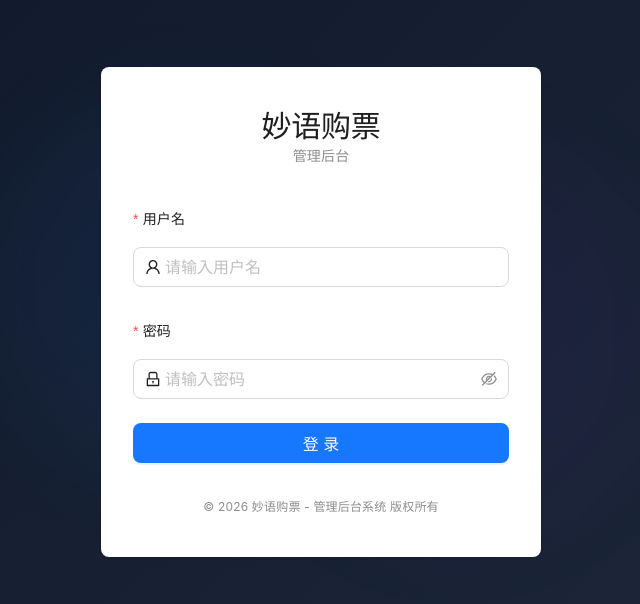
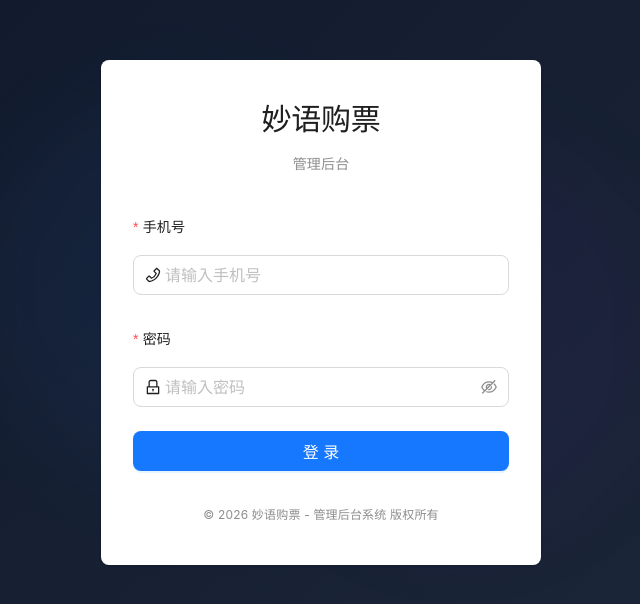
Before and after one commit to dherhf/miaoyu, a React (Vite) app in the folder web-admin-front/: page /login in a window 1280 px wide. Shown: the part 120-724 px from the top of the page, without its empty margins (335-975 px from the left). Built offline with nearby package versions, Linux system fonts and the light colour scheme.

Commit message:
feat(auth): 对接真实认证 API，移除 mock
登录改为手机号+密码调用真实接口，store 改为 async；移除 auth mock 及 AuthUser 类型；request 拦截器消息提示从 sonner 切换为 antd globalMessage；Header 适配新用户字段。

```diff
--- a/web-admin-front/src/App.tsx
+++ b/web-admin-front/src/App.tsx
@@ -18,7 +18,15 @@ import NotFound from './pages/NotFound';
 
 // 状态管理
 import { useAuthStore } from './features/auth';
+import { setGlobalMessage } from './shared/utils/globalMessage';
 import React from "react";
+
+/** 将 antd message 实例注入全局，供非组件模块（如 axios 拦截器）使用 */
+function GlobalMessageSetup() {
+  const { message } = AntApp.useApp();
+  setGlobalMessage(message);
+  return null;
+}
 
 /** 路由鉴权守卫组件 */
 function AuthGuard({ children }: { children: React.ReactNode }) {
@@ -72,6 +80,7 @@ function App() {
           }}}
       >
         <AntApp>
+          <GlobalMessageSetup />
           {/* 路由根入口 */}
           <RouterProvider router={router} />
         </AntApp>
--- /dev/null
+++ b/web-admin-front/src/features/auth/LoginPage.module.css
@@ -0,0 +1,67 @@
+.container {
+  width: 100%;
+  min-height: 100vh;
+  display: flex;
+  align-items: center;
+  justify-content: center;
+  padding: 32px 16px;
+  position: relative;
+  background: linear-gradient(135deg, #0f172a 0%, #1e293b 100%);
+}
+
+.bgDecoration {
+  position: absolute;
+  inset: 0;
+  overflow: hidden;
+  pointer-events: none;
+}
+
+.blobBlue {
+  position: absolute;
+  top: 25%;
+  left: 25%;
+  width: 384px;
+  height: 384px;
+  background: rgba(24, 144, 255, 0.05);
+  border-radius: 50%;
+  filter: blur(48px);
+}
+
+.blobPurple {
+  position: absolute;
+  bottom: 25%;
+  right: 25%;
+  width: 384px;
+  height: 384px;
+  background: rgba(114, 46, 209, 0.05);
+  border-radius: 50%;
+  filter: blur(48px);
+}
+
+.card {
+  width: 100%;
+  max-width: 440px;
+  z-index: 1;
+}
+
+.titleArea {
+  text-align: center;
+  margin-bottom: 32px;
+}
+
+.title {
+  margin: 0;
+}
+
+.footer {
+  text-align: center;
+  margin-top: 32px;
+}
+
+.footerText {
+  font-size: 12px;
+}
+
+.submitItem {
+  margin-top: 8px;
+}
--- a/web-admin-front/src/features/auth/LoginPage.tsx
+++ b/web-admin-front/src/features/auth/LoginPage.tsx
@@ -1,104 +1,53 @@
-import React, { useState } from 'react';
-import { Card, Form, Input, Button, Typography } from 'antd';
+import { useState } from 'react';
+import { Card, Form, Input, Button, Typography, App } from 'antd';
 import type { FormProps } from 'antd';
-import { UserOutlined, LockOutlined } from '@ant-design/icons';
+import { PhoneOutlined, LockOutlined } from '@ant-design/icons';
 import { useNavigate } from 'react-router-dom';
-import { toast } from 'sonner';
 import { useAuthStore } from './store';
+import styles from './LoginPage.module.css';
 
-// 表单类型定义
 type LoginFormValues = {
-  username: string;
+  phone: string;
   password: string;
 };
 
-const LoginPage: React.FC = () => {
+export function LoginPage() {
   const navigate = useNavigate();
   const { login } = useAuthStore();
+  const { message } = App.useApp();
   const [form] = Form.useForm<LoginFormValues>();
   const [loading, setLoading] = useState(false);
 
-  // 提交登录
   const handleSubmit: FormProps<LoginFormValues>['onFinish'] = async (values) => {
     setLoading(true);
-    // 模拟接口延迟
-    await new Promise((resolve) => setTimeout(resolve, 500));
-    const result = login(values.username, values.password);
-
-    if (result.success) {
-      toast.success('登录成功', {
-        description: '欢迎使用妙语购票管理后台',
-      });
+    try {
+      await login(values.phone, values.password);
+      message.success('登录成功，欢迎使用妙语购票管理后台');
       navigate('/dashboard');
-    } else {
-      toast.error('登录失败', {
-        description: result.message || '用户名或密码错误',
-      });
+    } catch {
+      // 错误提示已由 request 拦截器处理
+    } finally {
+      setLoading(false);
     }
-    setLoading(false);
   };
 
   return (
-    <div
-      style={{
-        width: '100%',
-        minHeight: '100vh',
-        display: 'flex',
-        alignItems: 'center',
-        justifyContent: 'center',
-        padding: '32px 16px',
-        position: 'relative',
-        background: 'linear-gradient(135deg, #0f172a 0%, #1e293b 100%)',
-      }}
-    >
+    <div className={styles.container}>
       {/* 渐变装饰背景 */}
-      <div
-        style={{
-          position: 'absolute',
-          inset: 0,
-          overflow: 'hidden',
-          pointerEvents: 'none',
-        }}
-      >
-        <div
-          style={{
-            position: 'absolute',
-            top: '25%',
-            left: '25%',
-            width: 384,
-            height: 384,
-            background: 'rgba(24, 144, 255, 0.05)',
-            borderRadius: '50%',
-            filter: 'blur(48px)',
-          }}
-        />
-        <div
-          style={{
-            position: 'absolute',
-            bottom: '25%',
-            right: '25%',
-            width: 384,
-            height: 384,
-            background: 'rgba(114, 46, 209, 0.05)',
-            borderRadius: '50%',
-            filter: 'blur(48px)',
-          }}
-        />
+      <div className={styles.bgDecoration}>
+        <div className={styles.blobBlue} />
+        <div className={styles.blobPurple} />
       </div>
 
       {/* 登录卡片 */}
       <Card
-        style={{
-          width: '100%',
-          maxWidth: 440,
-          zIndex: 1,
-        }}
+        className={styles.card}
         variant="borderless"
         styles={{ body: { padding: '40px 32px' } }}
       >
         {/* 标题区域 */}
-        <div style={{ textAlign: 'center', marginBottom: 32 }}>
-          <Typography.Title level={2} style={{ margin: 0 }}>
+        <div className={styles.titleArea}>
+          <Typography.Title level={2} className={styles.title}>
             妙语购票
           </Typography.Title>
           <Typography.Text type="secondary">管理后台</Typography.Text>
@@ -113,11 +62,11 @@ const LoginPage: React.FC = () => {
           size="large"
         >
           <Form.Item
-            name="username"
-            label="用户名"
-            rules={[{ required: true, message: '请输入用户名' }]}
+            name="phone"
+            label="手机号"
+            rules={[{ required: true, message: '请输入手机号' }]}
           >
-            <Input prefix={<UserOutlined />} placeholder="请输入用户名" />
+            <Input prefix={<PhoneOutlined />} placeholder="请输入手机号" />
           </Form.Item>
 
           <Form.Item
@@ -128,7 +77,7 @@ const LoginPage: React.FC = () => {
             <Input.Password prefix={<LockOutlined />} placeholder="请输入密码" />
           </Form.Item>
 
-          <Form.Item style={{ marginTop: 8 }}>
+          <Form.Item className={styles.submitItem}>
             <Button
               type="primary"
               htmlType="submit"
@@ -142,14 +91,12 @@ const LoginPage: React.FC = () => {
         </Form>
 
         {/* 底部版权 */}
-        <div style={{ textAlign: 'center', marginTop: 32 }}>
-          <Typography.Text type="secondary" style={{ fontSize: 12 }}>
+        <div className={styles.footer}>
+          <Typography.Text type="secondary" className={styles.footerText}>
             © 2026 妙语购票 - 管理后台系统 版权所有
           </Typography.Text>
         </div>
       </Card>
     </div>
   );
-};
-
-export default LoginPage;
+}
--- a/web-admin-front/src/features/auth/api.ts
+++ b/web-admin-front/src/features/auth/api.ts
@@ -1,5 +1,5 @@
 import request from '../../shared/utils/request';
-import type { LoginParams, LoginResult } from './types';
+import type { LoginParams, LoginResult, AdminInfo } from './types';
 
 export type { LoginParams, AdminInfo, LoginResult } from './types';
 
@@ -9,6 +9,11 @@ export function login(params: LoginParams): Promise<LoginResult> {
 }
 
 /** 管理员退出 */
-export function logout(): Promise<null> {
+export function logout(): Promise<void> {
   return request.post('/auth/logout');
 }
+
+/** 获取当前登录管理员信息 */
+export function getCurrentAdmin(): Promise<AdminInfo> {
+  return request.get('/auth/me');
+}
--- a/web-admin-front/src/features/auth/index.ts
+++ b/web-admin-front/src/features/auth/index.ts
@@ -1,3 +1,3 @@
-export { default as LoginPage } from './LoginPage';
+export { LoginPage } from './LoginPage';
 export { useAuthStore } from './store';
-export type { AuthUser, LoginParams, AdminInfo, LoginResult } from './types';
+export type { LoginParams, AdminInfo, LoginResult } from './types';
--- a/web-admin-front/src/features/auth/mock.ts
+++ /dev/null
@@ -1,7 +0,0 @@
-import type { AuthUser } from './types';
-
-export const mockAdmin: AuthUser = {
-  id: 1,
-  username: 'admin',
-  realName: '系统管理员',
-};
--- a/web-admin-front/src/layouts/Header.tsx
+++ b/web-admin-front/src/layouts/Header.tsx
@@ -17,7 +17,7 @@ export function AdminHeader({ collapsed, onToggle }: HeaderProps) {
   const { message } = App.useApp();
 
   const handleLogout = () => {
-    logout();
+    void logout();
     navigate('/login');
     void message.success('已退出登录');
   };
@@ -50,20 +50,12 @@ export function AdminHeader({ collapsed, onToggle }: HeaderProps) {
           <div className={styles.trigger}>
             {/* 头像 */}
             <div className={styles.avatar}>
-              {currentUser?.avatar ? (
-                <img
-                  src={currentUser.avatar}
-                  alt="avatar"
-                  className={styles.avatarImg}
-                />
-              ) : (
-                <User size={18} color="#2563eb" />
-              )}
+              <User size={18} color="#2563eb" />
             </div>
 
             <div className={styles.userInfo}>
               <div className={styles.userName}>
-                {currentUser?.realName || currentUser?.username || '管理员'}
+                {currentUser?.name || '管理员'}
               </div>
             </div>
             <ChevronDown size={14} color="#9ca3af" />
--- /dev/null
+++ b/web-admin-front/src/shared/utils/globalMessage.ts
@@ -0,0 +1,13 @@
+import type { App } from 'antd';
+
+type AppContext = ReturnType<typeof App.useApp>;
+
+let messageInstance: AppContext['message'] | null = null;
+
+export function setGlobalMessage(message: AppContext['message']) {
+  messageInstance = message;
+}
+
+export function getGlobalMessage() {
+  return messageInstance;
+}
--- a/web-admin-front/src/shared/utils/request.ts
+++ b/web-admin-front/src/shared/utils/request.ts
@@ -1,17 +1,31 @@
 import axios, { type AxiosError, type InternalAxiosRequestConfig } from 'axios';
-import { toast } from 'sonner';
-import type { ApiResponse } from '../types/api';
+import { getGlobalMessage } from './globalMessage';
 
-export type { ApiResponse, PageResult } from '../types/api';
+// 通用 API 响应类型
 
-// ===================== Axios 实例 =====================
+/** 后端统一响应格式 */
+export interface ApiResponse<T = unknown> {
+  code: number;
+  message: string;
+  data: T;
+}
+
+/** 分页查询结果 */
+export interface PageResult<T> {
+  total: number;
+  page: number;
+  size: number;
+  records: T[];
+}
+
+// Axios 实例
 const request = axios.create({
   baseURL: '/api/v1/admin',
   timeout: 15000,
   headers: { 'Content-Type': 'application/json' },
 });
 
-// ===================== 请求拦截器 =====================
+// 请求拦截器
 request.interceptors.request.use(
   (config: InternalAxiosRequestConfig) => {
     // 注入 Token
@@ -24,7 +38,7 @@ request.interceptors.request.use(
   (error) => Promise.reject(error),
 );
 
-// ===================== 响应拦截器 =====================
+// 响应拦截器
 request.interceptors.response.use(
   (response) => {
     const res = response.data as ApiResponse;
@@ -45,7 +59,7 @@ request.interceptors.response.use(
       return Promise.reject(new Error('未登录或登录已过期'));
     }
 
-    toast.error(errMsg);
+    getGlobalMessage()?.error(errMsg);
     return Promise.reject(new Error(errMsg));
   },
   (error: AxiosError<ApiResponse>) => {
@@ -79,7 +93,7 @@ request.interceptors.response.use(
         break;
     }
 
-    toast.error(message);
+    getGlobalMessage()?.error(message);
     return Promise.reject(new Error(message));
   },
 );
```
Also changed, not shown: web-admin-front/src/features/auth/store.ts (+16 -15 lines), web-admin-front/src/features/auth/types.ts (+0 -8 lines), web-admin-front/src/shared/types/api.ts (deleted, +0 -16 lines).
